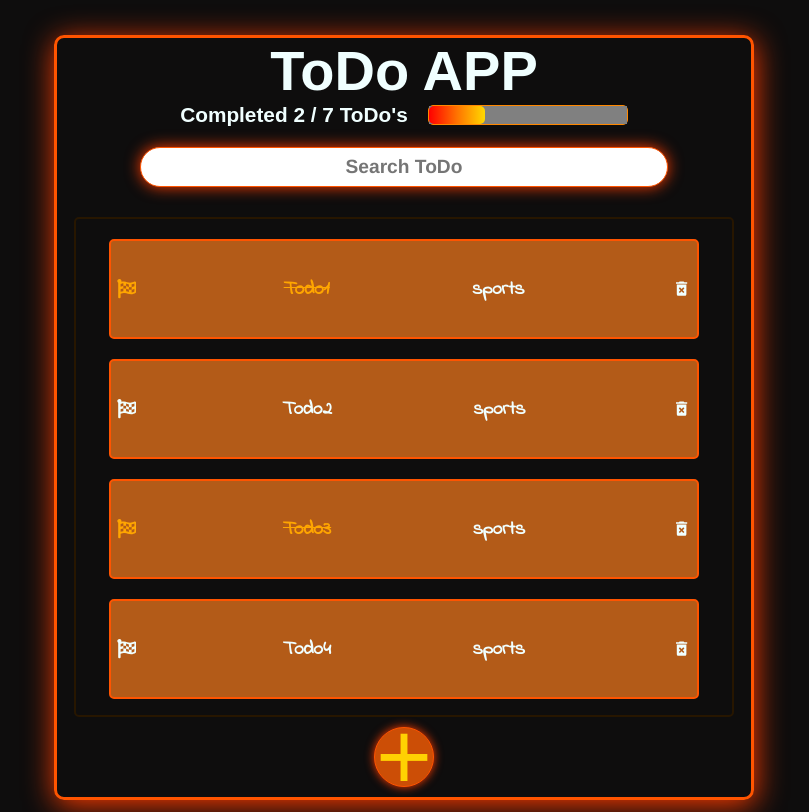
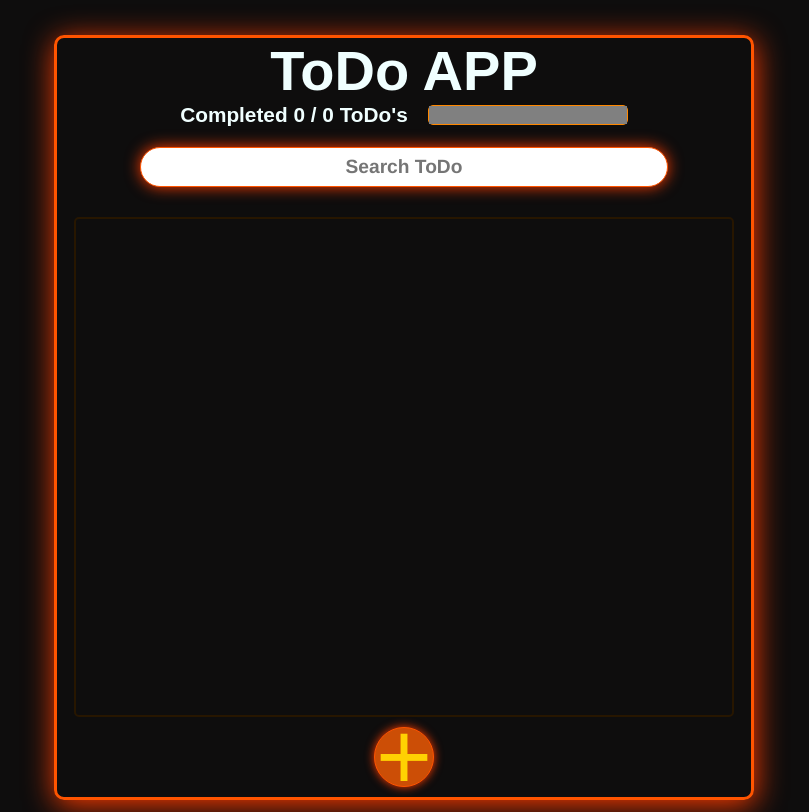
Before and after one commit to Hcrj99/Todo--List-App, a React (Create React App) app: page / in a window 1280 px wide. Shown: the whole page, without its empty margins (236-1045 px from the left). Built offline with nearby package versions, Linux system fonts and the light colour scheme; a web font is replaced by a local one.

Commit message:
use of localstorage to save todos states

```diff
--- a/src/App.js
+++ b/src/App.js
@@ -6,19 +6,36 @@ import { TodoSearch } from './Components/Todosearch/todosearch';
 import './styles/App.css';
 import React from 'react';
 
-const defaultTodos = [
-  { text: 'Todo1', completed: true, type: 'sports'},
-  { text: 'Todo2', completed: false, type: 'sports'},
-  { text: 'Todo3', completed: true, type: 'sports'},
-  { text: 'Todo4', completed: false, type: 'sports'},
-  { text: 'Todo5', completed: false, type: 'sports'},
-  { text: 'Todo6', completed: false, type: 'sports'},
-  { text: 'Todo7', completed: false, type: 'sports'},
-]
+// const defaultTodos = [
+//   { text: 'Todo1', completed: true, type: 'sports'},
+//   { text: 'Todo2', completed: false, type: 'sports'},
+//   { text: 'Todo3', completed: true, type: 'sports'},
+//   { text: 'Todo4', completed: false, type: 'sports'},
+//   { text: 'Todo5', completed: false, type: 'sports'},
+//   { text: 'Todo6', completed: false, type: 'sports'},
+//   { text: 'Todo7', completed: false, type: 'sports'},
+// ];
+// localStorage.setItem('TODO_APP_v1', JSON.stringify(defaultTodos));
+// localStorage.removeItem('TODO_APP_v1');
+
+
 
 function App() {
+  //local storage section
+  const localStorageTodos = localStorage.getItem('TODO_APP_v1');//initial todos in storage
+
+  let parseTodos = [];
+
+  if (!localStorageTodos) {
+    localStorage.setItem('TODO_APP_v1', JSON.stringify([]));//save empty string
+    parseTodos = [];
+  } else {
+    parseTodos = JSON.parse(localStorageTodos);//string to array
+  }
+
+
   const [search, setSearch] = React.useState('');//state to todoSearch
-  const [todos, setTodo] = React.useState(defaultTodos);//state to todoItem
+  const [todos, setTodo] = React.useState(parseTodos);//state to todoItem
 
   //completed todo + total todo
   const completedTodos = todos.filter( (todoCompleted) =>
@@ -34,6 +51,11 @@ function App() {
   }
   );
 
+  const saveTodoState = (newTodos) => {
+    localStorage.setItem('TODO_APP_v1', JSON.stringify(newTodos));
+    setTodo(newTodos);
+  };
+
   //complete todos
   const completeTodo = (text) => {
     const newTodos = [...todos];//copy todos
@@ -41,7 +63,7 @@ function App() {
       (todo) => todo.text == text
     );
     newTodos[todoIndex].completed = true;
-    setTodo(newTodos);
+    saveTodoState(newTodos);
   };
 
   //delete todos
@@ -51,7 +73,7 @@ function App() {
       (todo) => todo.text == text
     );
     newTodos.splice(todoIndex,1);//delete todo
-    setTodo(newTodos);
+    saveTodoState(newTodos);
   };
 
   return (
--- a/src/Components/Todoitem/todoitem.css
+++ b/src/Components/Todoitem/todoitem.css
@@ -44,6 +44,7 @@
 
 .todoitem__completed {
 	color: rgb(255, 166, 0);
+	transform: rotate(15deg);
 }
 
 .todoitem__completed:hover {
```
